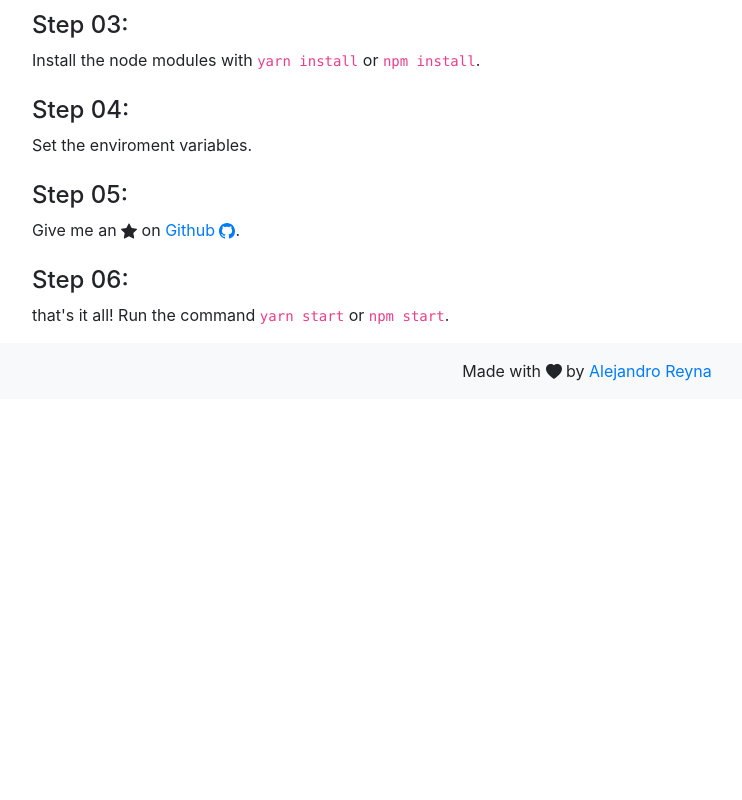
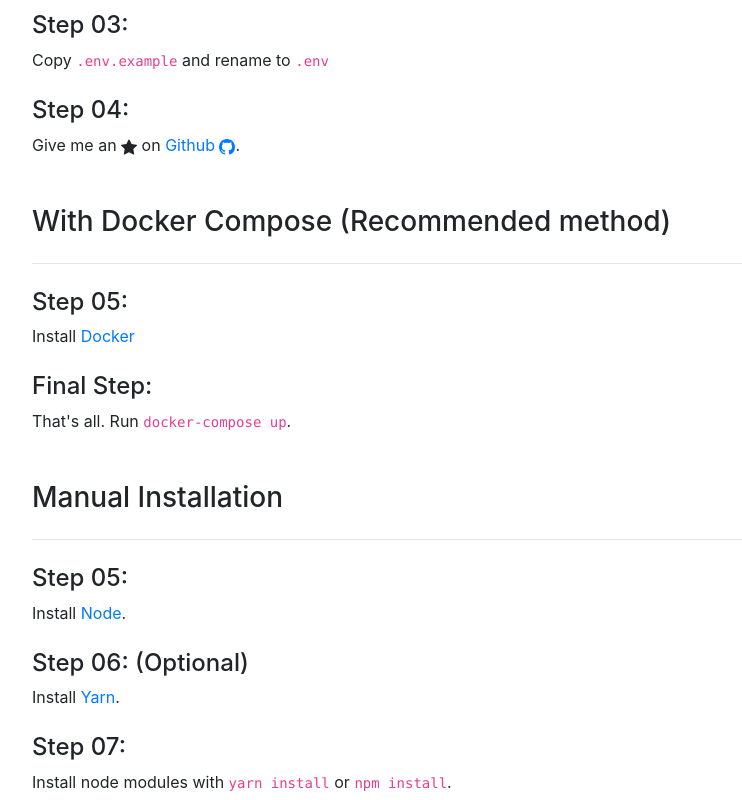
Before and after one commit to AleejandroReyna/react-todolist, a React (Create React App) app: page / in a window 1280 px wide. Shown: the part 720-1520 px from the top of the page, without its empty margins (53-795 px from the left). Before the commit the page ends 1119 px from the top, so only its background shows below. Built offline with nearby package versions, Linux system fonts and the light colour scheme.

Commit message:
docker-init: Changed home

```diff
--- a/src/pages/home/index.tsx
+++ b/src/pages/home/index.tsx
@@ -51,15 +51,27 @@ const Home = () => {
                                 <a href="https://github.com/AleejandroReyna/react-todolist"
                                    rel="noreferrer" target="_blank">here!</a> </p>
                             <h4>Step 03:</h4>
-                            <p className="mb-4">Install the node modules with <code>yarn install</code> or <code>npm install</code>.</p>
+                            <p className="mb-4">Copy <code>.env.example</code> and rename to <code>.env</code></p>
                             <h4>Step 04:</h4>
-                            <p className="mb-4">Set the enviroment variables.</p>
-                            <h4>Step 05:</h4>
-                            <p className="mb-4">Give me an <StarFill /> on {' '}
+                            <p className="mb-5">Give me an <StarFill /> on {' '}
                                 <a href="https://github.com/AleejandroReyna/react-todolist" target="_blank" rel="noreferrer"
                                 >Github <Github /></a>.</p>
-                            <h4>Step 06:</h4>
-                            <p>that's it all! Run the command <code>yarn start</code> or <code>npm start</code>.</p>
+                            <h3>With Docker Compose (Recommended method)</h3>
+                            <hr className="my-4"/>
+                            <h4>Step 05:</h4>
+                            <p className="mb-4">Install <a href="https://docs.docker.com/engine/install/">Docker</a></p>
+                            <h4>Final Step:</h4>
+                            <p className="mb-5">That's all. Run <code>docker-compose up</code>.</p>
+                            <h3>Manual Installation</h3>
+                            <hr className="my-4"/>
+                            <h4>Step 05:</h4>
+                            <p className="mb-4">Install <a target="_blank" rel="noreferrer" href="https://nodejs.org/en/">Node</a>.</p>
+                            <h4>Step 06: (Optional)</h4>
+                            <p className="mb-4">Install <a target="_blank" rel="noreferrer" href="https://yarnpkg.com/">Yarn</a>.</p>
+                            <h4>Step 07:</h4>
+                            <p className="mb-4">Install node modules with <code>yarn install</code> or <code>npm install</code>.</p>
+                            <h4>Final Step:</h4>
+                            <p className="mb-5">That's all! Run the command <code>yarn start</code> or <code>npm start</code>.</p>
                         </Col>
                     </Row>
                 </Container>
```
